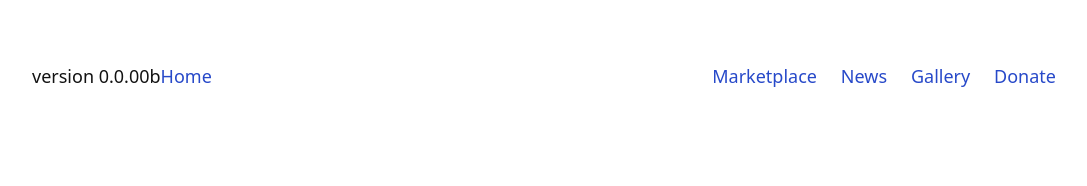
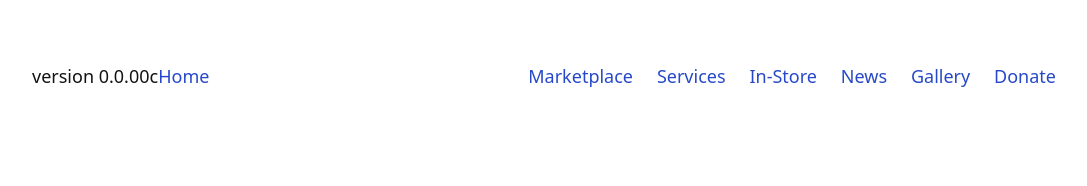
Before and after one commit to centuralcreations/centuralcreations.github.io, a plain HTML site: page simple_template.html in a window 1280 px wide. Shown: the top 186 px of the page, without its empty margins (96-1183 px from the left). Drawn offline with Linux system fonts and the light colour scheme.

Commit message:
Update simple_template.html

```diff
--- a/simple_template.html
+++ b/simple_template.html
@@ -25,12 +25,14 @@
   </head>
   <body>
     <header>
-      <span>version 0.0.00b</span>
+      <span>version 0.0.00c</span>
       <h1>
         <a href="#home">Home</a>
       </h1>
       <nav>
         <a href="#page">Marketplace</a>
+        <a href="#rental">Services</a>
+        <a href="#rental">In-Store</a>
         <a href="#blog">News</a>
         <a href="#photos">Gallery</a>
         <a href="#portfolio">Donate</a>
```
